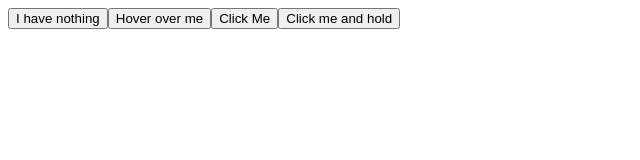
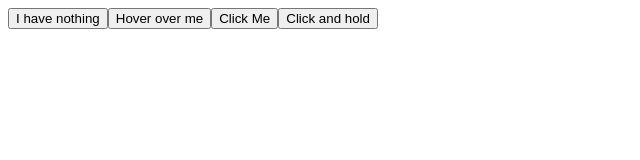
Before and after one commit to timthedev07/learn-tailwind-css, a Next.js app: page / in a window 1280 px wide. Shown: the top 160 px of the page, without its empty margins (0-640 px from the left). Built offline with nearby package versions, Linux system fonts and the light colour scheme.

Commit message:
fix overflow

```diff
--- a/src/components/Buttons.tsx
+++ b/src/components/Buttons.tsx
@@ -20,7 +20,7 @@ export const Buttons: FC = () => {
 
       {/* button with active state */}
       <button className={`${baseButtonClassName} active:bg-cyanActive`}>
-        Click me and hold
+        Click and hold
       </button>
     </section>
   );
```
